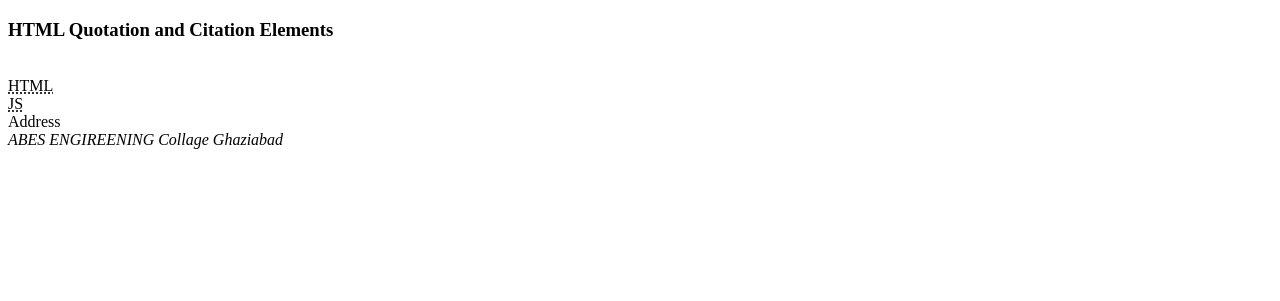
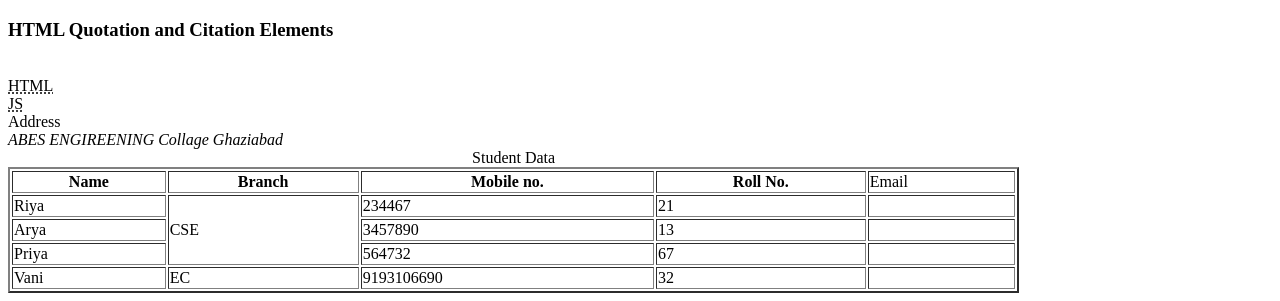
Before and after one commit to priyanshi01-cse23/cse-23, a plain HTML site: page code.html in a window 1280 px wide. Shown: the part 2869-3170 px from the top of the page. Before the commit the page ends 3026 px from the top, so only its background shows below. Drawn offline with Linux system fonts and the light colour scheme.

Commit message:
add new table

```diff
--- a/code.html
+++ b/code.html
@@ -108,6 +108,53 @@
         <bdo dir="Collage Address">Address</bdo>
         <address>ABES ENGIREENING Collage Ghaziabad</address>
 
+        <!-- table tag  -->
+
+        <table border = "2"
+        align ="centre"
+        width = "80%"
+        cell
+        >
+              <caption>Student Data</caption>
+            <tr>
+               <th>Name</th>
+                <th>Branch</th>
+                <th>Mobile no.</th>
+                <th>Roll No.</th>
+                <td>Email </td>
+            </tr>
+            <tr>
+                <td>Riya</td>
+                <td rowspan="3">CSE</td>
+                <td>234467</td>
+                <td>21</td>
+                <td></td>
+            </tr>
+             <tr>
+                <td> Arya </td>
+                <!-- <td>IT</td> -->
+                <td> 3457890</td>
+                <td>13</td>
+                <td></td>
+            </tr>
+             <tr>
+                <td>Priya</td>
+                <!-- <td>ECE</td> -->
+                <td>564732</td>
+                <td>67</td>
+                <td></td>
+            </tr>
+             <tr>
+                <td>Vani</td>
+                 <td>EC</td>
+                <td>9193106690</td>
+                <td>32</td>
+                <td></td>
+            </tr>
+
+
+        </table>
+
 
 
 
```
Also changed, not shown: classtest1.html (added, +16 -0 lines).
